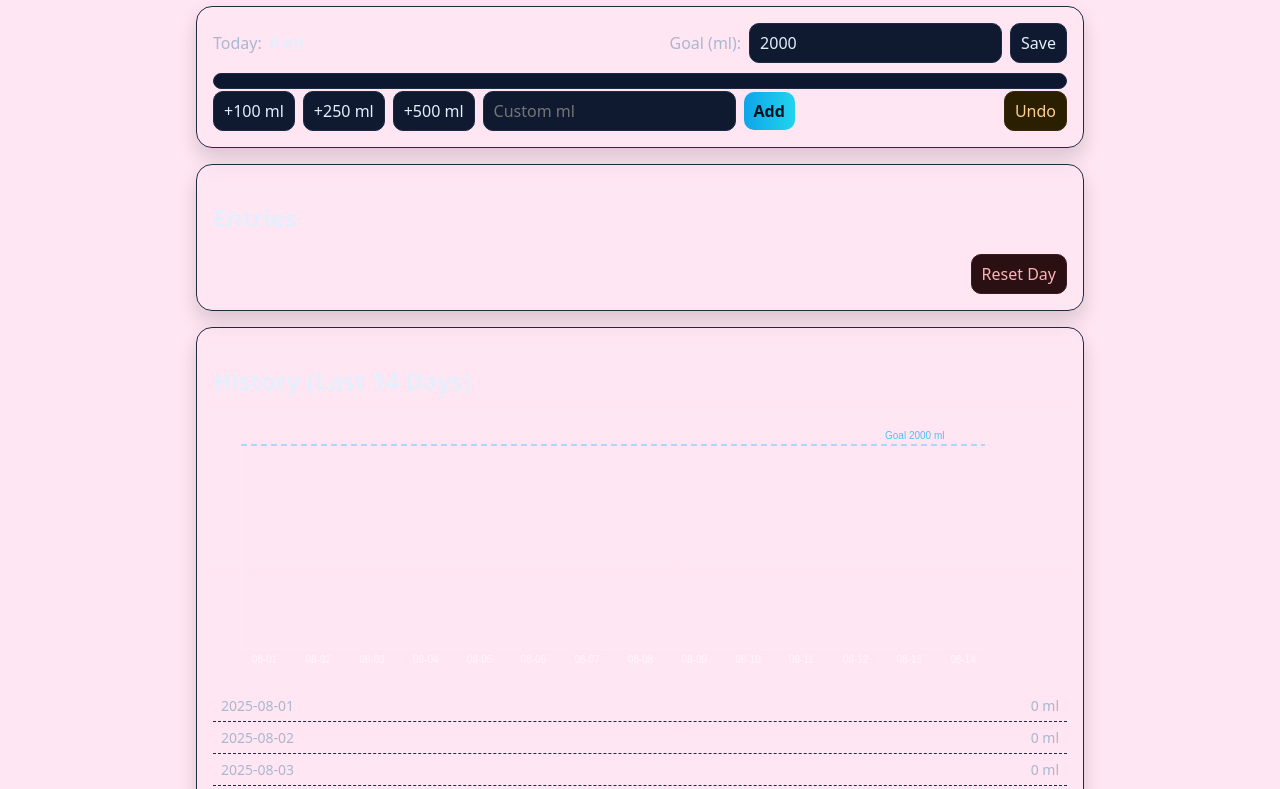
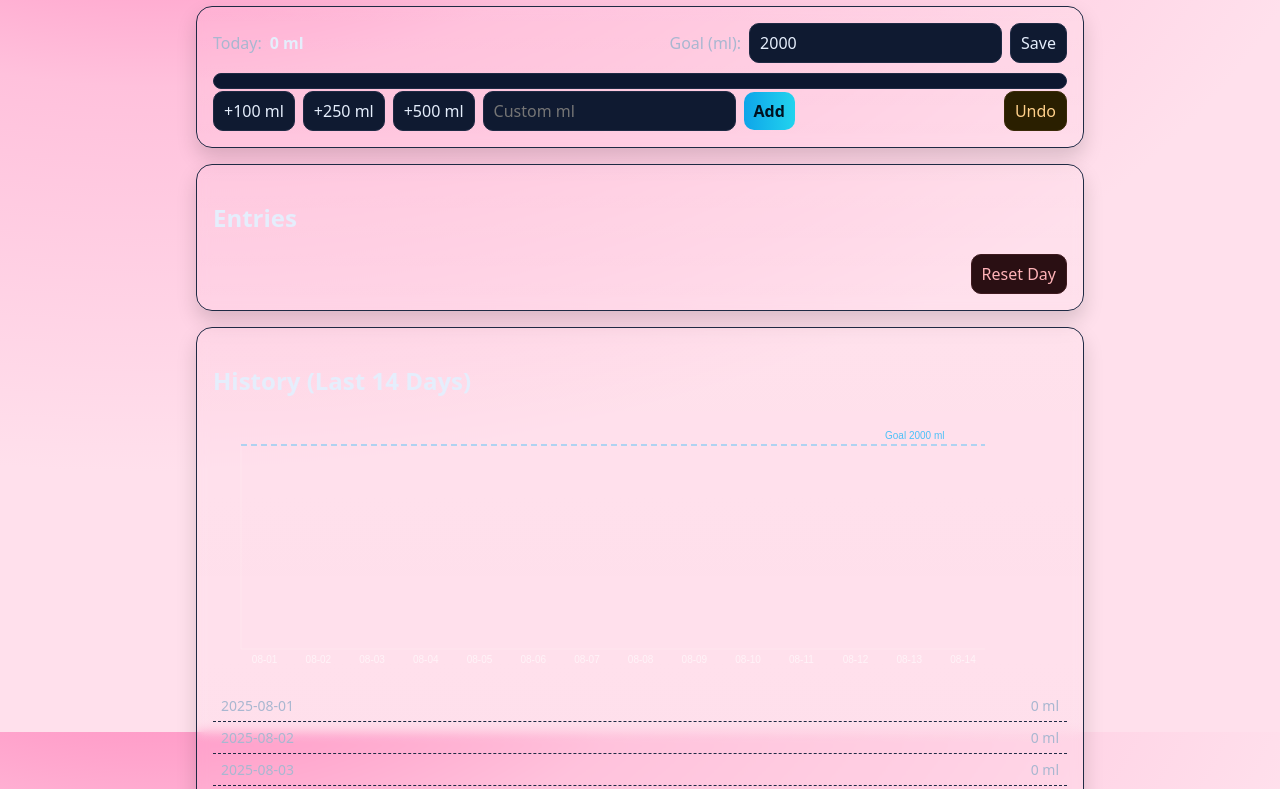
Before and after one commit to gasisgoing2806/mainv1, a plain HTML site: page index.html in a window 1280 px wide. Shown: the part 68-857 px from the top of the page. Drawn offline with Linux system fonts and the light colour scheme.

Commit message:
Update styles.css

```diff
--- a/styles.css
+++ b/styles.css
@@ -17,9 +17,10 @@ html, body { height: 100%; }
 body {
   margin: 0;
   font-family: ui-sans-serif, system-ui, -apple-system, Segoe UI, Roboto, Helvetica, Arial, "Apple Color Emoji", "Segoe UI Emoji";
-  background: #ffe6f2;
+  background: radial-gradient(1200px 700px at 12% -20%, #ff7ab6 0%, #ffc1dc 45%, #ffe0ec 100%);
   color: var(--text);
 }
+
 
 header, footer {
   max-width: 920px;
```
